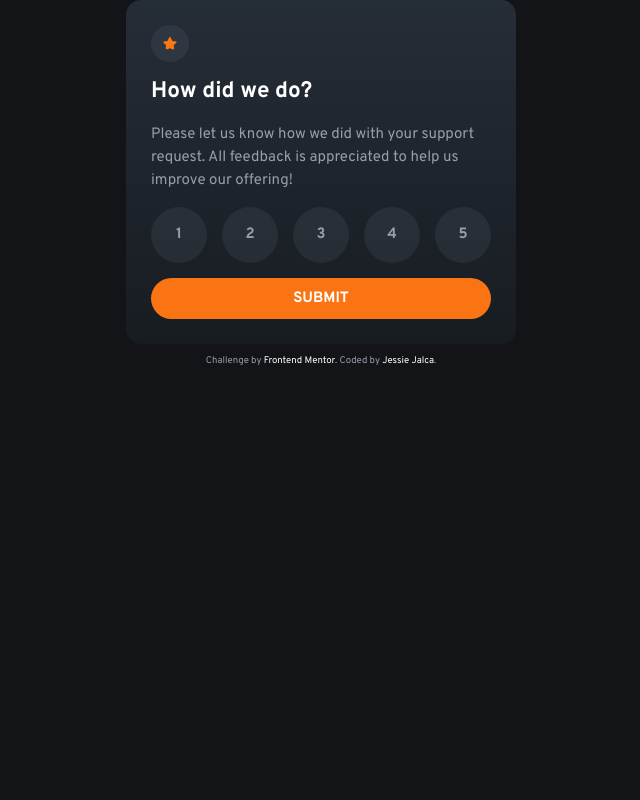
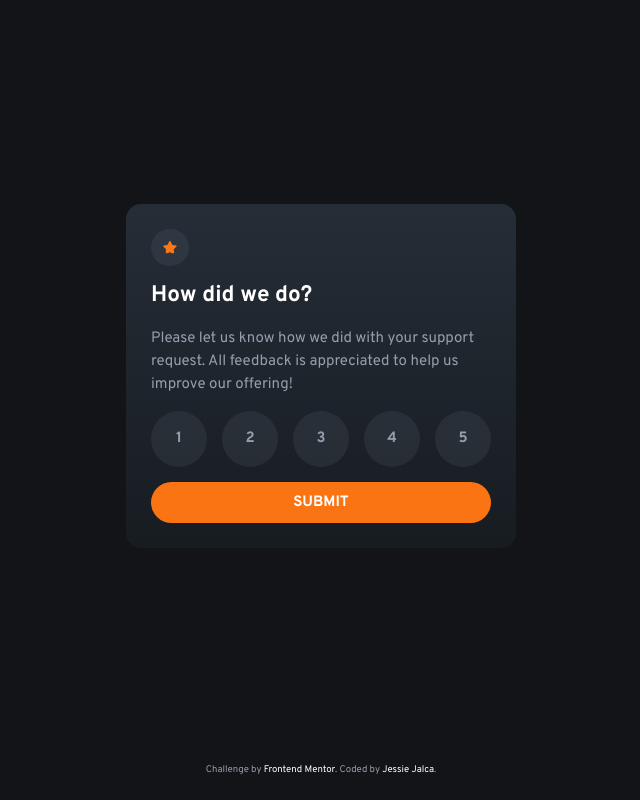
Before and after one commit to jessiejalca/frontend-mentor-challenges, a plain HTML site: page challenges/interactive-rating-component-main/index.html in a window 1280 px wide. Shown: the whole page, without its empty margins (319-959 px from the left). Drawn offline with Linux system fonts and the light colour scheme.

Commit message:
fix: Re-center rating form & set footer at bottom
PROBLEM
After adding main and footer elements in last commit, the layout of the
page broke, leaving the component at the top of the viewport and the
footer directly below it.

SOLUTION
Used grid in body element to push the footer to the bottom of the page,
then centered the component within the main element using flex.

```diff
--- a/challenges/interactive-rating-component-main/styles/main.scss
+++ b/challenges/interactive-rating-component-main/styles/main.scss
@@ -6,8 +6,13 @@ body {
   font-family: "Overpass", Helvetica, sans-serif;
   color: $light-grey;
   background-color: $very-dark-blue;
+  display: grid;
+  grid-template-rows: 1fr 3em;
+}
+
+main {
   display: flex;
-  flex-direction: column;
+  justify-content: center;
 }
 
 #rating-component {
```
Also changed, not shown: challenges/interactive-rating-component-main/styles/main.css, 1 other file.
